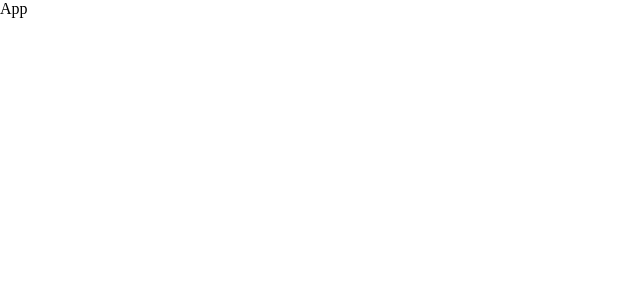
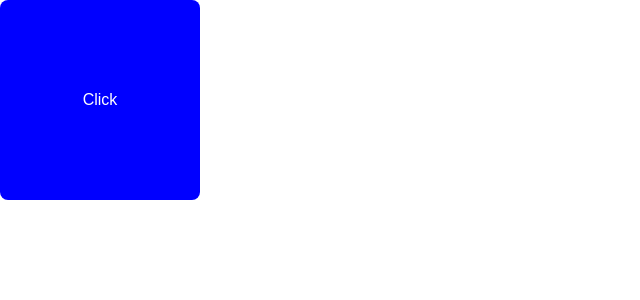
Before and after one commit to Nurislam-React-Developer/web-grade-lessons, a React (Vite) app: page / in a window 1280 px wide. Shown: the top 300 px of the page, without its empty margins (0-640 px from the left). Built offline with nearby package versions, Linux system fonts and the light colour scheme.

Commit message:
feat: implement HomePage component and add Button styles

```diff
--- a/src/App.jsx
+++ b/src/App.jsx
@@ -1,8 +1,11 @@
 import React from 'react'
+import HomePage from './pages/HomePage'
 
 const App = () => {
   return (
-    <div>App</div>
+    <div>
+      <HomePage/>
+    </div>
   )
 }
 
--- /dev/null
+++ b/src/components/Button/AddedStyles.module.css
@@ -0,0 +1,4 @@
+.link {
+  font-size: 32px;
+  color: brown;
+}
--- /dev/null
+++ b/src/components/Button/Base.module.css
@@ -0,0 +1,4 @@
+.base {
+  border-radius: 8px;
+  height: 200px;
+}
--- /dev/null
+++ b/src/components/Button/Button.jsx
@@ -0,0 +1,13 @@
+import React from 'react'
+import styles from './Button.module.css'
+
+const Button = ({variant = "primary"}) => {
+  const buttonClass = `${styles.button} ${styles[variant]}`
+  return (
+    <>
+      <button className={buttonClass}>Click</button>
+    </>
+  )
+}
+
+export default Button
--- /dev/null
+++ b/src/components/Button/Button.module.css
@@ -0,0 +1,27 @@
+.button {
+  composes: base from "./Base.module.css";
+  padding: 10px 20px;
+  font-size: 16px;
+  border: none;
+  cursor: pointer;
+  width: 200px;
+  margin: 0 auto;
+  background-color: #008822;
+}
+
+.bottom-block {
+  background-color: yellow;
+  width: 100px;
+  height: 100px;
+  margin: 0 auto;
+}
+
+.primary {
+  background-color: blue;
+  color: white;
+}
+
+.secondary {
+  background-color: gray;
+  color: black;
+}
--- /dev/null
+++ b/src/pages/HomePage.jsx
@@ -0,0 +1,12 @@
+import React from 'react'
+import Button from '../components/Button/Button'
+
+const HomePage = () => {
+  return (
+    <div>
+      <Button/>
+    </div>
+  )
+}
+
+export default HomePage
```
